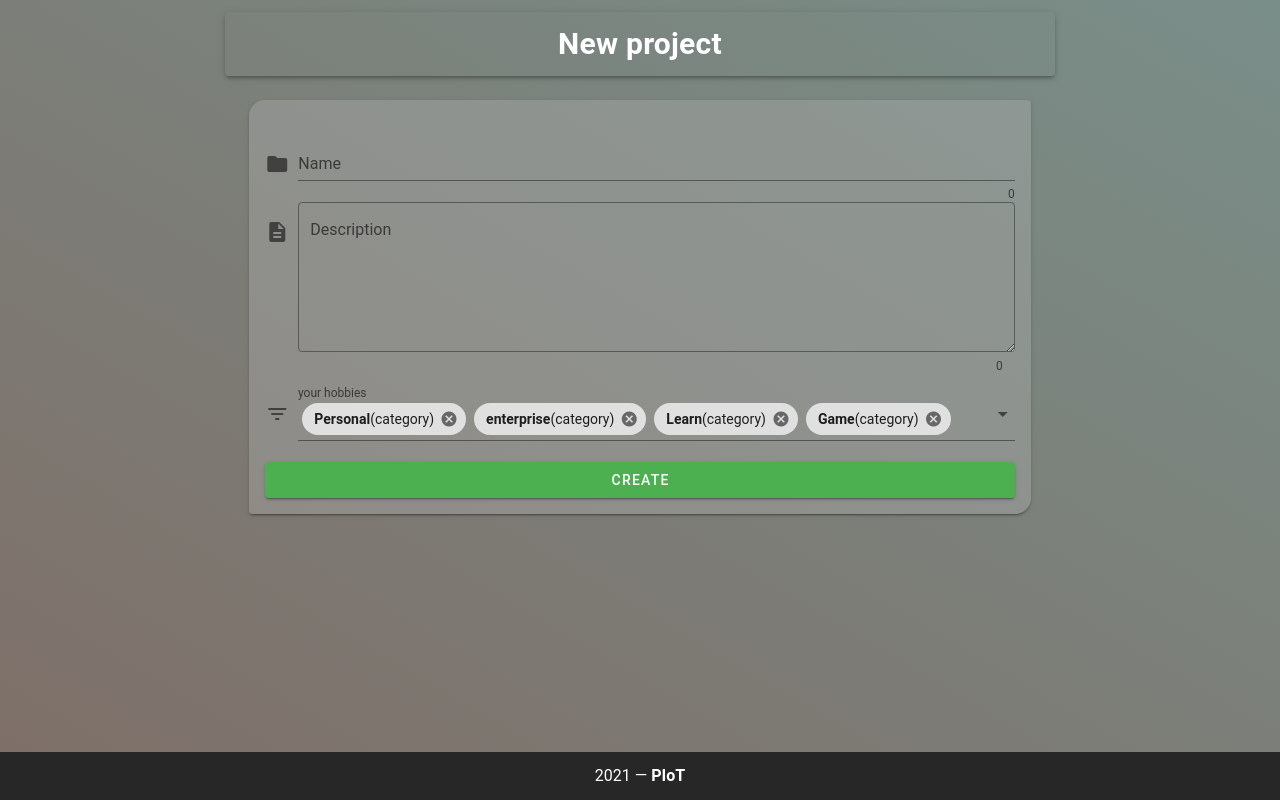
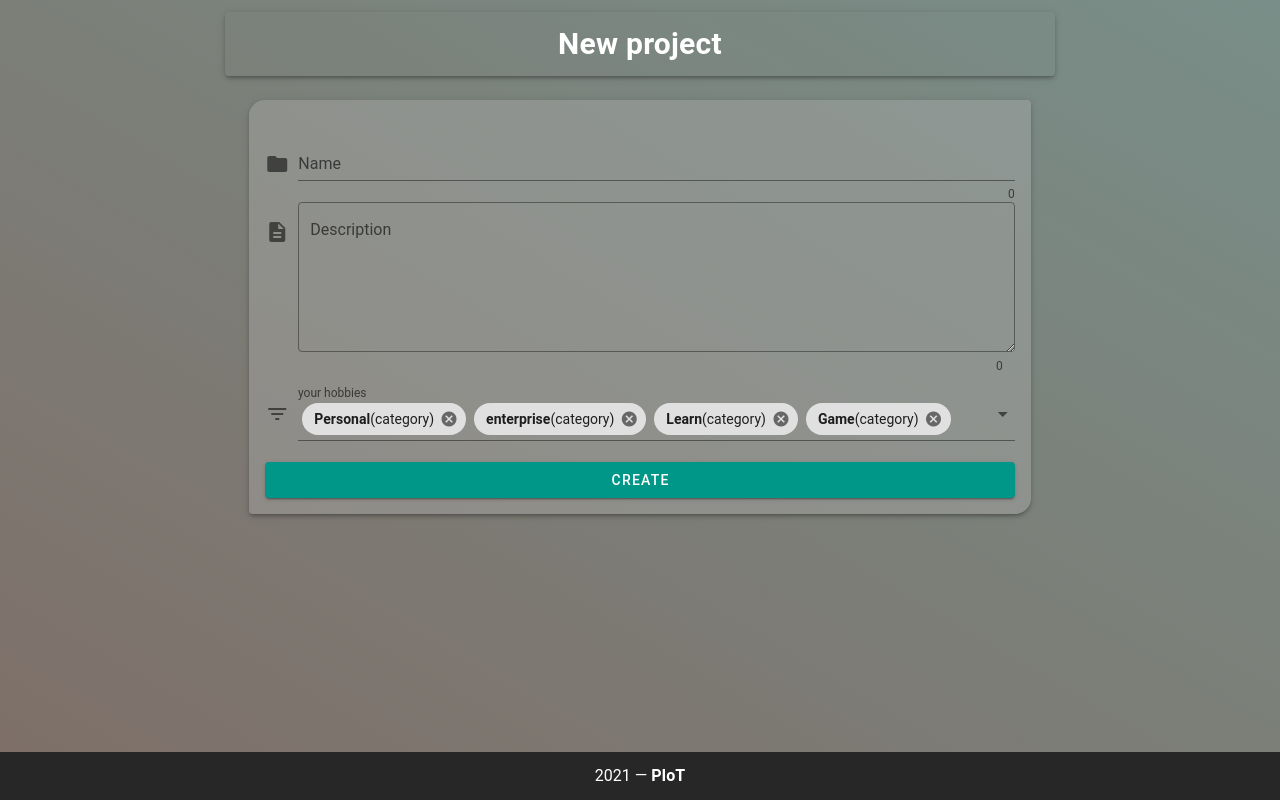
Before and after one commit to Eskantu/practica-vue, a Vue app in the folder Front-end/: page /New in a window 1280 px wide. Built offline with nearby package versions, Linux system fonts and the light colour scheme; a small style sheet from the web is missing.

Commit message:
kjbkjjgbk.nl

```diff
--- a/Front-end/src/views/New/New.vue
+++ b/Front-end/src/views/New/New.vue
@@ -11,7 +11,7 @@
             id="v-card-form"
             offset-md="2"
             md="8"
-            class="text-md-center elevatiom-3"
+            class="elevation-3"
           >
             <v-card-title> </v-card-title>
             <v-card-text>
@@ -57,13 +57,14 @@
                     </v-chip>
                   </template>
                 </v-combobox>
+                <v-spacer></v-spacer>
                 <v-btn
+                  block
                   :disabled="loading"
                   :loading="loading"
                   @click="loading = true"
                   dark
-                  block
-                  color="green"
+                  color="teal"
                   >Create</v-btn
                 >
               </v-form>
--- a/Front-end/src/views/users/UserView.vue
+++ b/Front-end/src/views/users/UserView.vue
@@ -61,7 +61,7 @@
               <template v-slot:item.isActive="{ item }">
                 <tr>
                   <td>
-                    <v-icon v-if="item.isActive" color="success">done </v-icon>
+                    <v-icon v-if="item.isActive" color="success">done</v-icon>
                     <v-icon v-else color="error">close</v-icon>
                   </td>
                 </tr>
```
